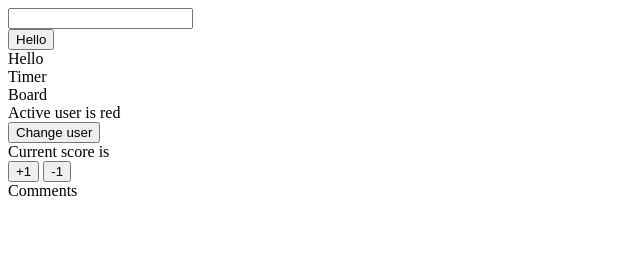
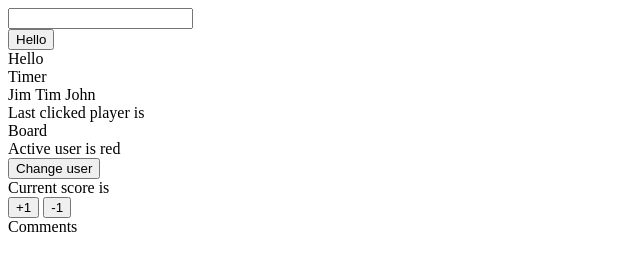
Before and after one commit to kamilakli/connect3, a website: page index.html in a window 1280 px wide. Shown: the whole page, without its empty margins (0-640 px from the left). Drawn offline with Linux system fonts and the light colour scheme.

Commit message:
Zadanie 3

```diff
--- a/index.html
+++ b/index.html
@@ -13,19 +13,32 @@
             Hello <span id="userName"></span>
         </div>
         <div>Timer</div>
+       <div class = "players" onclick="lastClickedPlayer('Jim')">
+            Jim
+       </div>
+       <div class = "players" onclick="lastClickedPlayer('Tim')">
+            Tim
+       </div>
+       <div class ="players" onclick="lastClickedPlayer('John')">
+            John
+       </div>
+       <div>
+           Last clicked player is
+           <span id="clickedPlayer"></span>
+       </div>
         <div>Board</div>
         <div>
             Active user is
             <span id="message"></span>
            <div id=outer_button></div> <button id="change-user" onclick="displayUser()">Change user</button>
         </div>
+
         <div>
             Current score is
             <span id="score"></span>
         </div>
 
         <div>
-
             <button onclick="add()">+1</button>
             <button onclick="decrease()">-1</button>
         </div>
--- a/script.js
+++ b/script.js
@@ -36,6 +36,17 @@ function showUser () {
 }
 }
 
+// Function that checks which player was clicked
+function lastClickedPlayer (playerName) {
+    console.log("klikłaś mnie", playerName);
+    displayPlayer(playerName);
+}
+
+// Function that displays which player was clicked
+function displayPlayer (player) {
+    document.getElementById("clickedPlayer").innerHTML = player;
+}
+
 // function that displays value
 function displayValue (value) {
     document.getElementById("userName").innerHTML = value;
--- a/style.css
+++ b/style.css
@@ -0,0 +1,3 @@
+div.players {
+ display: inline;
+}
```
